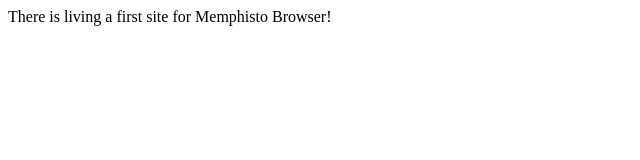
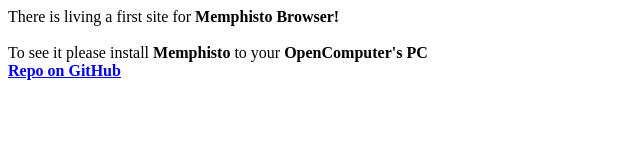
Before and after one commit to Bs0Dd/Bs0Dd.github.io, a plain HTML site: page index.html in a window 1280 px wide. Shown: the whole page, without its empty margins (0-640 px from the left). Drawn offline with Linux system fonts and the light colour scheme.

Commit message:
Changed HTML page

```diff
--- a/index.html
+++ b/index.html
@@ -3,9 +3,11 @@
 <head>
     <title>Welcome to first NFP site!</title>
     <meta http-equiv="Content-Type" content="text/html; charset=utf-8"/>
-    <link rel="icon" type="image/x-icon" href="/siteico.ico" />
+    <link rel="icon" type="image/x-icon" href="/favicon.ico" />
 </head>
 <body>
-There is living a first site for Memphisto Browser!
+There is living a first site for <b>Memphisto Browser!</b><br><br>
+To see it please install <b>Memphisto</b> to your <b>OpenComputer's PC</b><br>
+<a href="https://github.com/Bs0Dd/OpenCompSoft/tree/master/Memphisto"><b>Repo on GitHub<b/></a>
 </body>
 </html>
```
Also changed, not shown: favicon.ico (renamed from siteico.ico).
